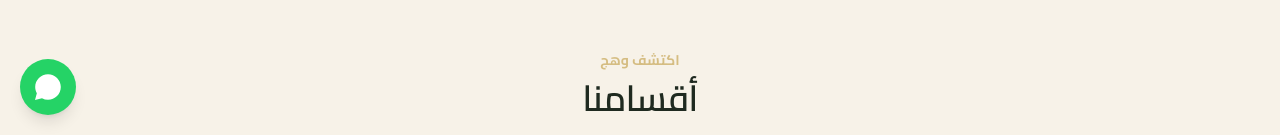
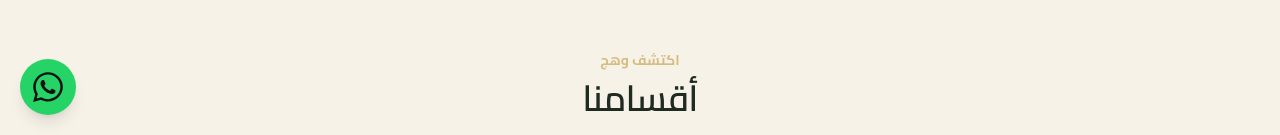
Before and after one commit to 771523543/Wahaj-Central-Fulfillment, a Next.js app: page / in a window 1280 px wide. Shown: the part 665-800 px from the top of the page. Built offline with nearby package versions, Linux system fonts and the light colour scheme.

Commit message:
Update WhatsAppButton.tsx

```diff
--- a/components/WhatsAppButton.tsx
+++ b/components/WhatsAppButton.tsx
@@ -1,3 +1,7 @@
+"use client"
+
+import { FaWhatsapp } from "react-icons/fa"
+
 export default function WhatsAppButton() {
   const href =
     "https://wa.me/967730991040?text=" +
@@ -11,23 +15,7 @@ export default function WhatsAppButton() {
       aria-label="تواصل معنا عبر واتساب"
       className="fixed bottom-5 left-5 z-50 flex h-14 w-14 items-center justify-center rounded-full bg-[#25D366] text-white shadow-lg transition-transform duration-200 hover:scale-110"
     >
-      <svg
-        viewBox="0 0 32 32"
-        width="32"
-        height="32"
-        fill="none"
-        xmlns="http://www.w3.org/2000/svg"
-        aria-hidden="true"
-      >
-        <path
-          d="M16 3.2C8.93 3.2 3.2 8.93 3.2 16c0 2.26.6 4.38 1.64 6.21L3 29l6.98-1.8A12.74 12.74 0 0 0 16 28.8c7.07 0 12.8-5.73 12.8-12.8S23.07 3.2 16 3.2Z"
-          fill="white"
-        />
-        <path
-          d="M21.53 18.76c-.3-.15-1.76-.87-2.03-.97-.27-.1-.47-.15-.67.15-.2.3-.77.97-.94 1.17-.17.2-.35.22-.65.07-.3-.15-1.25-.46-2.38-1.46-.88-.78-1.48-1.74-1.65-2.04-.17-.3-.02-.46.13-.61.13-.13.3-.35.45-.52.15-.17.2-.3.3-.5.1-.2.05-.37-.02-.52-.07-.15-.67-1.61-.92-2.2-.24-.58-.49-.5-.67-.51h-.57c-.2 0-.52.07-.8.37-.27.3-1.04 1.02-1.04 2.48s1.07 2.88 1.22 3.08c.15.2 2.1 3.2 5.08 4.49.71.31 1.27.5 1.7.64.71.23 1.35.2 1.86.12.57-.08 1.76-.72 2.01-1.41.25-.69.25-1.28.17-1.41-.07-.12-.27-.2-.57-.35Z"
-          fill="white"
-        />
-      </svg>
+      <FaWhatsapp size={34} />
     </a>
   )
 }
```
